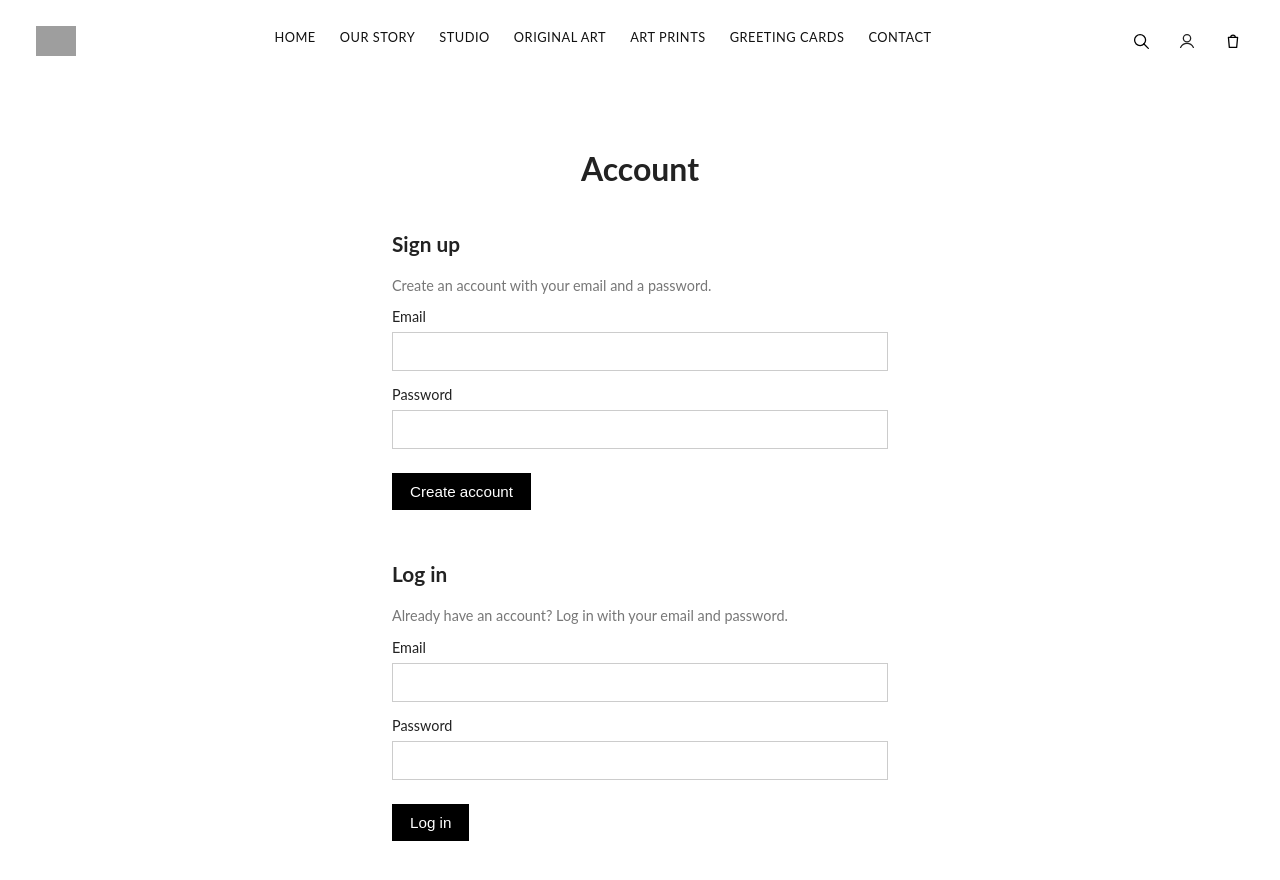
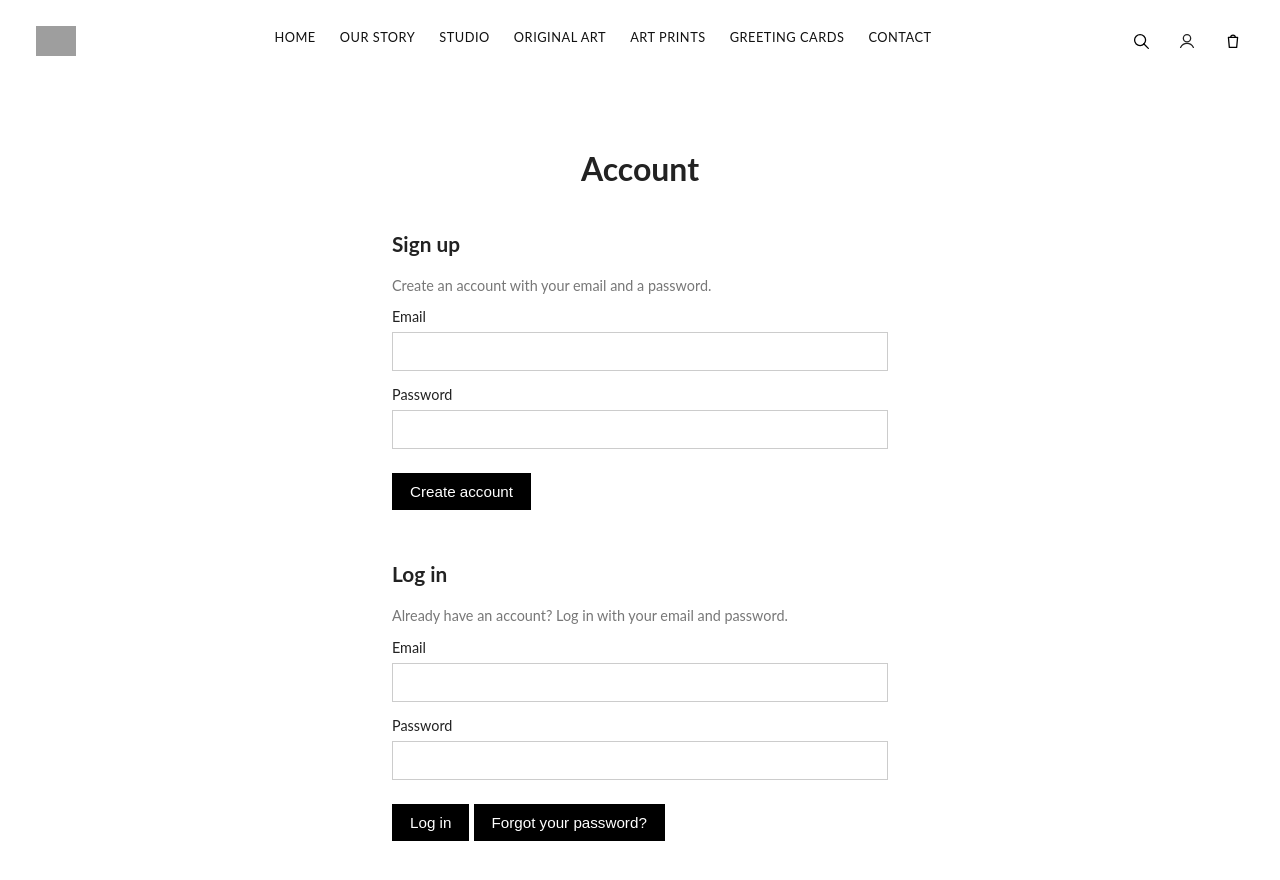
Before and after one commit to Leondecoding/Leondecoding.github.io, a Jekyll site: the page built from account.html, in a window 1280 px wide and 943 px high. Shown: the top 880 px of the window. Built offline with Jekyll 4.4.1, drawn with Linux system fonts in a browser that asks for light colours; comment, search, counter and statistics services are not loaded; grey boxes are pictures that could not be loaded.

Commit message:
Update account.html

```diff
--- a/account.html
+++ b/account.html
@@ -103,10 +103,18 @@ permalink: /account/
         <label for="login-password">Password</label>
         <input id="login-password" type="password" name="password" required>
       </div>
-      <div class="account-actions">
-        <button type="submit">Log in</button>
-        <p id="login-status" class="account-status" aria-live="polite"></p>
-      </div>
+          <div class="account-actions">
+      <button type="submit">Log in</button>
+
+      <!-- 新增：忘记密码按钮 -->
+      <button type="button"
+              id="forgot-password-btn"
+              class="account-forgot">
+        Forgot your password?
+      </button>
+
+      <p id="login-status" class="account-status" aria-live="polite"></p>
+    </div>
     </form>
   </section>
 </div>
```
